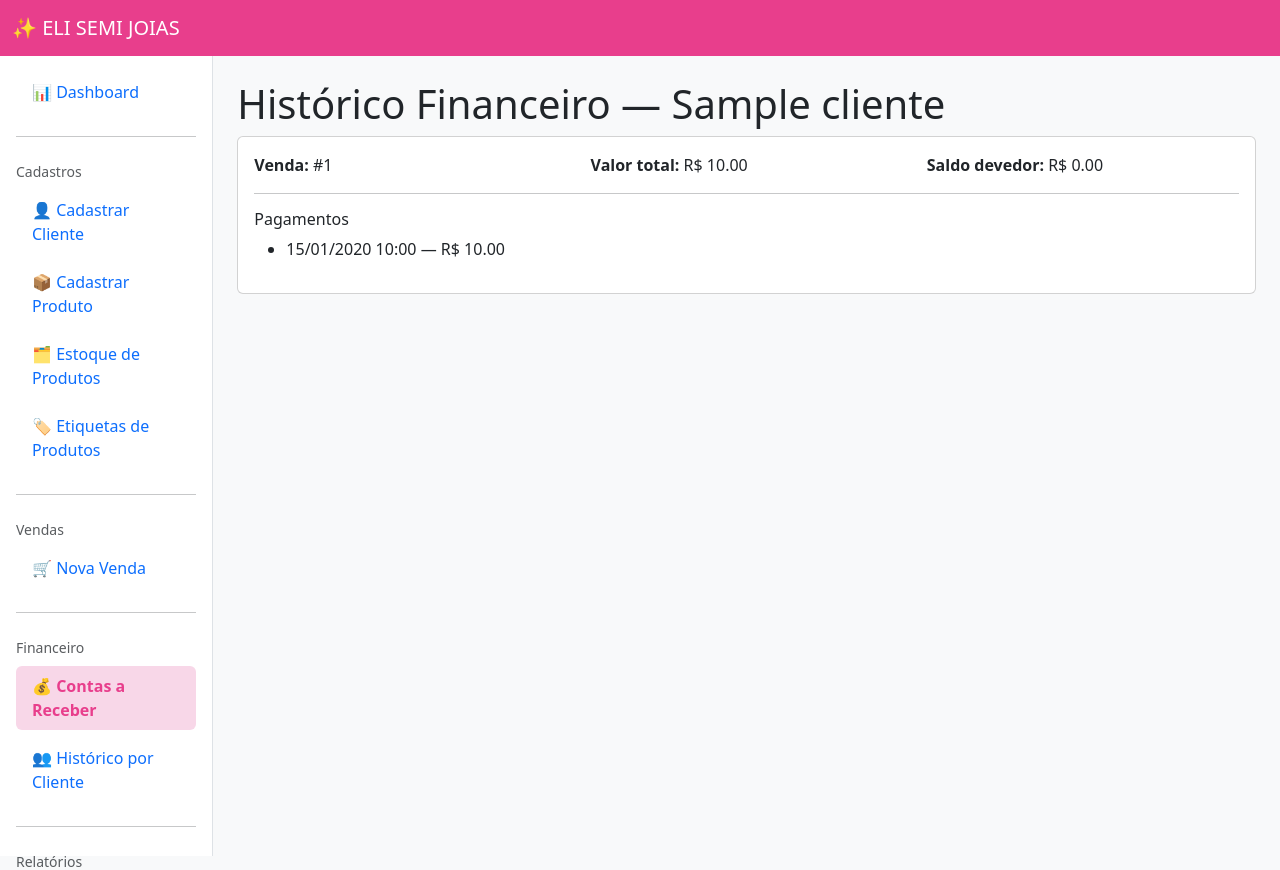
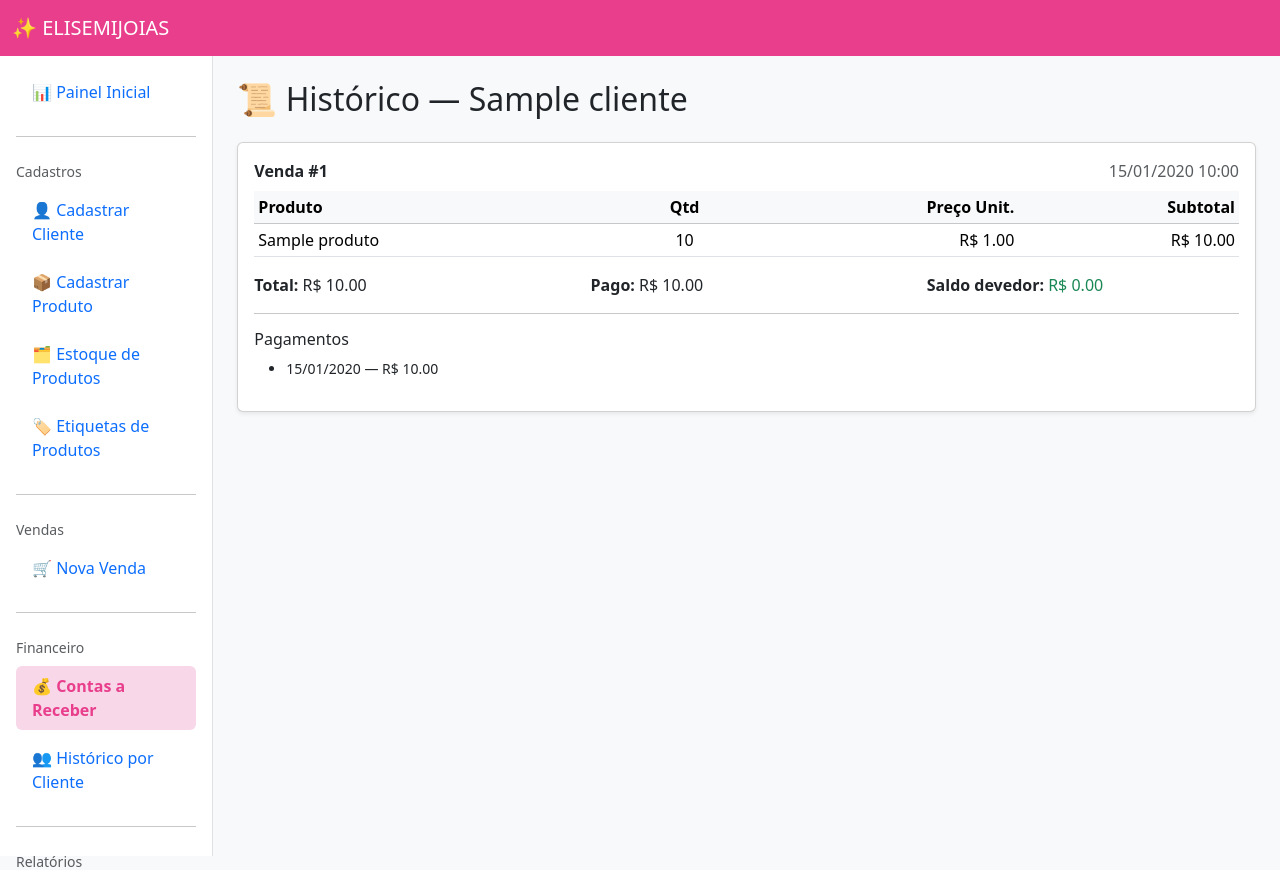
Before and after one commit to MiguelScofielD/elisemijoias, a Django app: page /financeiro/cliente/1/ in a window 1280 px wide. Shown: the top 870 px of the page. Run offline with Django 5.2, Linux system fonts and the light colour scheme; tables that the repository leaves empty hold one stand-in row (values such as "Sample post").

Commit message:
Dashboard atualizado para painel inicial

```diff
--- a/core/templates/core/dashboard.html
+++ b/core/templates/core/dashboard.html
@@ -2,7 +2,7 @@
 {% block title %}Dashboard{% endblock %}
 
 {% block content %}
-<h1 class="mb-4">Dashboard</h1>
+<h1 class="mb-4">Painel Inicial</h1>
 
 <div class="row g-4">
 
--- a/financeiro/templates/financeiro/historico_cliente.html
+++ b/financeiro/templates/financeiro/historico_cliente.html
@@ -1,42 +1,94 @@
 {% extends "base.html" %}
-{% block title %}Histórico Financeiro{% endblock %}
+{% load matematica %}
+{% block title %}Histórico do Cliente{% endblock %}
+
 
 {% block content %}
-<h1>Histórico Financeiro — {{ cliente.nome }}</h1>
 
-{% for conta in contas %}
-<div class="card mb-3 p-3">
+<h2 class="mb-4">
+    📜 Histórico — {{ cliente.nome }}
+</h2>
 
-    <div class="row">
+{% for venda in vendas %}
+<div class="card mb-4 shadow-sm">
+    <div class="card-body">
+
+        <!-- CABEÇALHO -->
+        <div class="d-flex justify-content-between mb-2">
+            <strong>Venda #{{ venda.id }}</strong>
+            <span class="text-muted">
+                {{ venda.data|date:"d/m/Y H:i" }}
+            </span>
+        </div>
+
+        <!-- PRODUTOS DA VENDA -->
+        <table class="table table-sm">
+            <thead class="table-light">
+                <tr>
+                    <th>Produto</th>
+                    <th class="text-center">Qtd</th>
+                    <th class="text-end">Preço Unit.</th>
+                    <th class="text-end">Subtotal</th>
+                </tr>
+            </thead>
+            <tbody>
+                {% for item in venda.itens.all %}
+                <tr>
+                    <td>{{ item.produto.nome }}</td>
+                    <td class="text-center">{{ item.quantidade }}</td>
+                    <td class="text-end">R$ {{ item.preco_unitario }}</td>
+                    <td class="text-end">
+                        R$ {{ item.quantidade|mul:item.preco_unitario }}
+                    </td>
+                </tr>
+                {% endfor %}
+            </tbody>
+        </table>
+
+        <!-- RESUMO FINANCEIRO -->
+        {% if venda.contareceber %}
+        <div class="row mt-2">
             <div class="col-md-4">
-            <strong>Venda:</strong> #{{ conta.venda.id }}
+                <strong>Total:</strong>
+                R$ {{ venda.contareceber.valor }}
             </div>
             <div class="col-md-4">
-            <strong>Valor total:</strong> R$ {{ conta.valor }}
+                <strong>Pago:</strong>
+                R$ {{ venda.contareceber.total_pago }}
             </div>
             <div class="col-md-4">
-            <strong>Saldo devedor:</strong> R$ {{ conta.saldo }}
+                <strong>Saldo devedor:</strong>
+                <span class="{% if venda.contareceber.saldo > 0 %}text-danger{% else %}text-success{% endif %}">
+                    R$ {{ venda.contareceber.saldo }}
+                </span>
             </div>
         </div>
 
+        <!-- PAGAMENTOS -->
+        {% if venda.contareceber.pagamentos.all %}
         <hr>
-
         <h6>Pagamentos</h6>
-
-    {% if conta.pagamentos.all %}
-        <ul>
-            {% for pagamento in conta.pagamentos.all %}
+        <ul class="small">
+            {% for p in venda.contareceber.pagamentos.all %}
             <li>
-                    {{ pagamento.data|date:"d/m/Y H:i" }} — R$ {{ pagamento.valor }}
+                {{ p.data|date:"d/m/Y" }} — R$ {{ p.valor }}
             </li>
             {% endfor %}
         </ul>
+        {% endif %}
+
         {% else %}
-        <p>Nenhum pagamento registrado.</p>
+            <p class="text-success mt-2">
+                ✔ Venda paga à vista
+            </p>
         {% endif %}
 
     </div>
+</div>
 {% empty %}
-<p>Nenhuma conta encontrada para este cliente.</p>
+<p class="text-muted">
+    Nenhuma venda encontrada para este cliente.
+</p>
 {% endfor %}
+
 {% endblock %}
--- /dev/null
+++ b/financeiro/templatetags/matematica.py
@@ -0,0 +1,7 @@
+from django import template
+
+register = template.Library()
+
+@register.filter
+def mul(a, b):
+    return a * b
--- a/financeiro/views.py
+++ b/financeiro/views.py
@@ -5,6 +5,7 @@ from decimal import Decimal
 from .models import ContaReceber, PagamentoRecebido
 from clientes.models import Cliente
 from django.db.models import Sum
+from vendas.models import Venda
 
 
 
@@ -54,10 +55,25 @@ def pagar_conta(request, conta_id):
 
 def historico_cliente(request, cliente_id):
     cliente = Cliente.objects.get(id=cliente_id)
-    contas = ContaReceber.objects.filter( venda__cliente=cliente ).prefetch_related("pagamentos")
-    return render( request, "financeiro/historico_cliente.html", { "cliente": cliente, "contas": contas } )
 
-from clientes.models import Cliente
+    vendas = (
+        Venda.objects
+        .filter(cliente=cliente)
+        .prefetch_related(
+            "itens__produto",
+            "contareceber__pagamentos"
+        )
+        .order_by("-data")
+    )
+
+    return render(
+        request,
+        "financeiro/historico_cliente.html",
+        {
+            "cliente": cliente,
+            "vendas": vendas
+        }
+    )
 
 def lista_clientes(request):
     busca = request.GET.get("q", "")
--- a/templates/base.html
+++ b/templates/base.html
@@ -17,7 +17,7 @@
 <nav class="navbar navbar-dark" style="background-color:#e83e8c;">
     <div class="container-fluid">
         <span class="navbar-brand fw-light text-uppercase">
-            ✨ Eli Semi Joias
+            ✨ EliSemiJoias
         </span>
     </div>
 </nav>
@@ -36,11 +36,11 @@
                         <a class="nav-link"
                            href="{% url 'core:dashboard' %}"
                            style="background-color:#f8d7e8;color:#e83e8c;font-weight:600;border-radius:6px;">
-                            📊 Dashboard
+                            📊 Painel Inicial
                         </a>
                     {% else %}
                         <a class="nav-link" href="{% url 'core:dashboard' %}">
-                            📊 Dashboard
+                            📊 Painel Inicial
                         </a>
                     {% endif %}
                 </li>
```
Also changed, not shown: financeiro/templatetags/__init__.py (added). Lines whose indentation alone changed are shown as unchanged.
